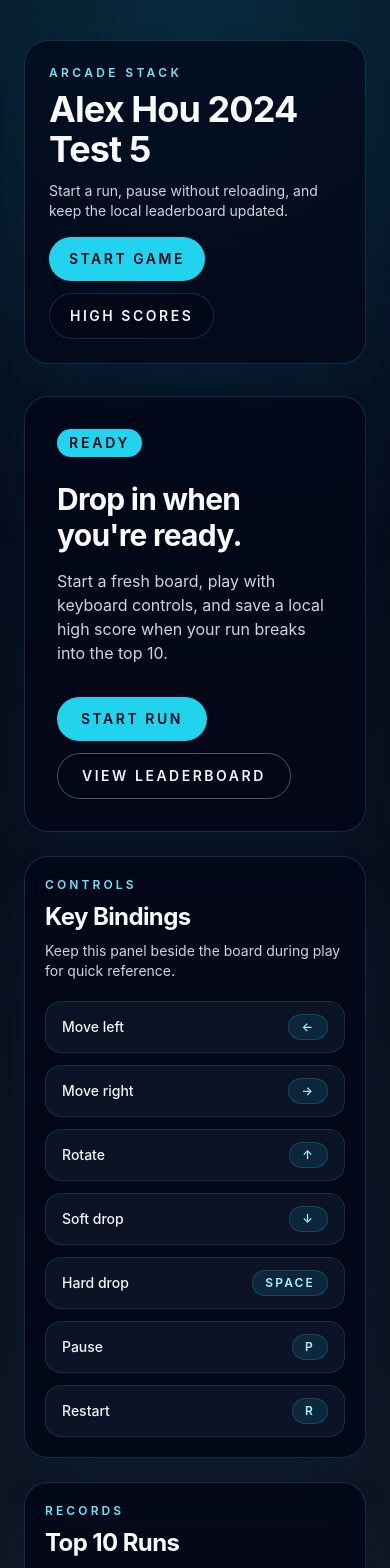
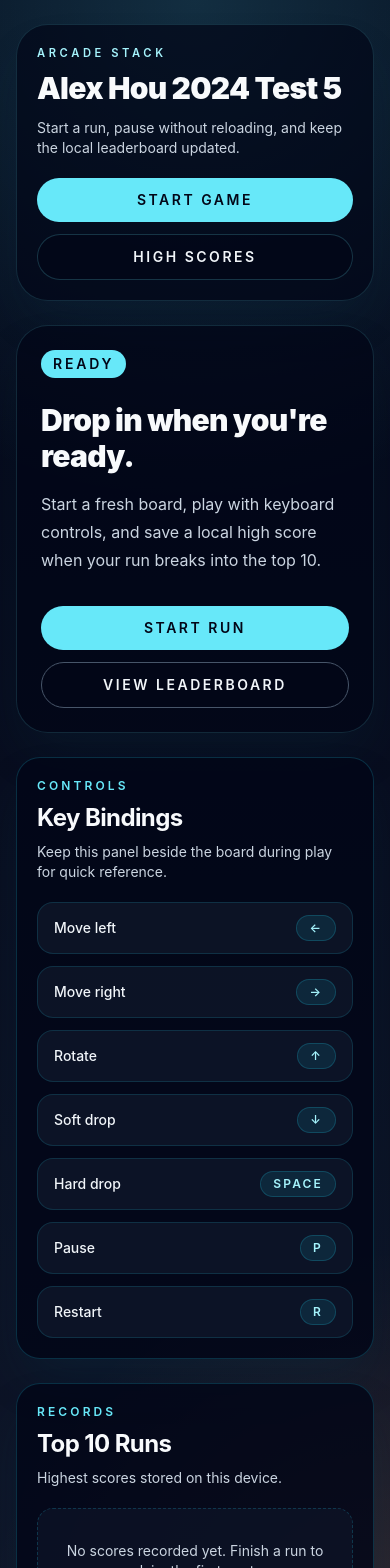
Before and after one commit to mtplayground/Alex-Hou-2024-test-5, a React (Vite) app: page / in a window 390 px wide. Shown: the top 1568 px of the page. Built offline with nearby package versions, Linux system fonts and the light colour scheme.

Commit message:
feat: Responsive layout and visual polish

```diff
--- a/src/App.tsx
+++ b/src/App.tsx
@@ -69,30 +69,30 @@ function App() {
   }
 
   return (
-    <main className="min-h-screen bg-[radial-gradient(circle_at_top,_rgba(34,211,238,0.18),_transparent_32%),linear-gradient(180deg,_#020617,_#111827)] px-6 py-10 text-slate-50">
-      <div className="mx-auto flex w-full max-w-7xl flex-col gap-8">
-        <header className="flex flex-col gap-4 rounded-3xl border border-cyan-400/20 bg-slate-950/70 p-6 shadow-2xl shadow-cyan-950/20 lg:flex-row lg:items-center lg:justify-between">
+    <main className="min-h-screen bg-[radial-gradient(circle_at_top,_rgba(94,228,255,0.18),_transparent_30%),radial-gradient(circle_at_bottom_right,_rgba(255,159,92,0.14),_transparent_24%),linear-gradient(180deg,_#020617,_#0f172a)] px-4 py-6 text-slate-50 sm:px-6 sm:py-8 lg:px-8">
+      <div className="mx-auto flex w-full max-w-[1440px] flex-col gap-6 lg:gap-8">
+        <header className="flex flex-col gap-5 rounded-[2rem] border border-cyan-300/15 bg-slate-950/70 p-5 shadow-2xl shadow-cyan-950/20 sm:p-6 lg:flex-row lg:items-center lg:justify-between lg:p-7">
           <div>
-            <p className="text-xs font-semibold uppercase tracking-[0.28em] text-cyan-300">
+            <p className="text-[0.7rem] font-semibold uppercase tracking-[0.32em] text-cyan-200">
               Arcade Stack
             </p>
-            <h1 className="mt-2 text-4xl font-bold tracking-tight text-slate-50 sm:text-5xl">
+            <h1 className="mt-2 text-3xl font-black tracking-tight text-slate-50 sm:text-5xl xl:text-6xl">
               {APP_TITLE}
             </h1>
-            <p className="mt-3 max-w-2xl text-sm text-slate-300 sm:text-base">
+            <p className="mt-3 max-w-2xl text-sm text-slate-300 sm:text-base xl:text-lg">
               Start a run, pause without reloading, and keep the local leaderboard updated.
             </p>
           </div>
-          <div className="flex flex-wrap gap-3">
+          <div className="flex flex-col gap-3 sm:flex-row sm:flex-wrap">
             <button
-              className="inline-flex items-center justify-center rounded-full bg-cyan-400 px-5 py-3 text-sm font-semibold uppercase tracking-[0.18em] text-slate-950 transition hover:bg-cyan-300"
+              className="inline-flex min-w-[11rem] items-center justify-center rounded-full bg-cyan-300 px-5 py-3 text-sm font-semibold uppercase tracking-[0.18em] text-slate-950 transition hover:bg-cyan-200"
               onClick={handleStartGame}
               type="button"
             >
               {screen === 'playing' ? 'Restart Run' : 'Start Game'}
             </button>
             <button
-              className="inline-flex items-center justify-center rounded-full border border-cyan-400/20 bg-slate-950/60 px-5 py-3 text-sm font-semibold uppercase tracking-[0.18em] text-slate-100 transition hover:border-cyan-300 hover:text-cyan-200"
+              className="inline-flex min-w-[11rem] items-center justify-center rounded-full border border-cyan-300/20 bg-slate-950/60 px-5 py-3 text-sm font-semibold uppercase tracking-[0.18em] text-slate-100 transition hover:border-cyan-200 hover:text-cyan-100"
               onClick={handleViewHighScores}
               type="button"
             >
@@ -102,28 +102,28 @@ function App() {
         </header>
 
         {screen === 'start' ? (
-          <section className="grid gap-6 lg:grid-cols-[1.25fr_0.75fr]">
-            <div className="rounded-3xl border border-cyan-400/20 bg-slate-950/75 p-8 shadow-2xl shadow-cyan-950/25">
-              <span className="inline-flex rounded-full bg-cyan-400 px-3 py-1 text-sm font-semibold uppercase tracking-[0.2em] text-slate-950">
+          <section className="grid items-start gap-6 xl:grid-cols-[minmax(0,1.15fr)_minmax(320px,420px)]">
+            <div className="rounded-[2rem] border border-cyan-300/15 bg-slate-950/75 p-6 shadow-2xl shadow-cyan-950/25 sm:p-8 xl:p-10">
+              <span className="inline-flex rounded-full bg-cyan-300 px-3 py-1 text-sm font-semibold uppercase tracking-[0.2em] text-slate-950">
                 Ready
               </span>
-              <h2 className="mt-6 text-3xl font-bold tracking-tight text-slate-50 sm:text-4xl">
+              <h2 className="mt-6 text-3xl font-black tracking-tight text-slate-50 sm:text-4xl xl:text-5xl">
                 Drop in when you&apos;re ready.
               </h2>
-              <p className="mt-4 max-w-2xl text-base text-slate-300">
+              <p className="mt-4 max-w-2xl text-base leading-7 text-slate-300 xl:text-lg">
                 Start a fresh board, play with keyboard controls, and save a local high score
                 when your run breaks into the top 10.
               </p>
-              <div className="mt-8 flex flex-wrap gap-3">
+              <div className="mt-8 flex flex-col gap-3 sm:flex-row sm:flex-wrap">
                 <button
-                  className="inline-flex items-center justify-center rounded-full bg-cyan-400 px-6 py-3 text-sm font-semibold uppercase tracking-[0.18em] text-slate-950 transition hover:bg-cyan-300"
+                  className="inline-flex min-w-[11rem] items-center justify-center rounded-full bg-cyan-300 px-6 py-3 text-sm font-semibold uppercase tracking-[0.18em] text-slate-950 transition hover:bg-cyan-200"
                   onClick={handleStartGame}
                   type="button"
                 >
                   Start Run
                 </button>
                 <button
-                  className="inline-flex items-center justify-center rounded-full border border-slate-600 bg-slate-950/60 px-6 py-3 text-sm font-semibold uppercase tracking-[0.18em] text-slate-100 transition hover:border-cyan-300 hover:text-cyan-200"
+                  className="inline-flex min-w-[11rem] items-center justify-center rounded-full border border-slate-600 bg-slate-950/60 px-6 py-3 text-sm font-semibold uppercase tracking-[0.18em] text-slate-100 transition hover:border-cyan-300 hover:text-cyan-200"
                   onClick={handleViewHighScores}
                   type="button"
                 >
@@ -131,18 +131,23 @@ function App() {
                 </button>
               </div>
             </div>
-            <div className="flex flex-col gap-6">
-              <ControlsPanel />
-              <HighScores entries={highScores} />
+            <div className="flex flex-col gap-6 xl:sticky xl:top-6">
+              <ControlsPanel className="max-w-none" />
+              <HighScores className="max-w-none" entries={highScores} />
             </div>
           </section>
         ) : null}
 
         {screen === 'playing' ? (
-          <section className="grid gap-6 xl:grid-cols-[minmax(0,1fr)_minmax(340px,420px)]">
-            <div className="flex justify-center">
-              <div className="relative rounded-[2rem] border border-cyan-400/20 bg-slate-950/80 p-4 shadow-2xl shadow-cyan-950/30">
-                <BoardCanvas activePiece={state.activePiece} board={state.board} />
+          <section className="grid items-start gap-6 xl:grid-cols-[minmax(0,1fr)_minmax(320px,400px)] xl:gap-8">
+            <div className="flex justify-center xl:justify-start">
+              <div className="relative w-full max-w-[22rem] rounded-[2rem] border border-cyan-300/15 bg-slate-950/80 p-3 shadow-2xl shadow-cyan-950/30 sm:max-w-[24rem] sm:p-4 xl:max-w-[28rem] xl:p-5">
+                <BoardCanvas
+                  activePiece={state.activePiece}
+                  board={state.board}
+                  cellSize={34}
+                  className="block h-auto w-full rounded-[1.35rem]"
+                />
                 <PauseOverlay visible={state.phase === 'paused'} />
                 <GameOverModal
                   finalScore={state.score}
@@ -156,32 +161,36 @@ function App() {
             </div>
             <div className="flex flex-col gap-6">
               <Hud
+                className="max-w-none"
                 level={state.level}
                 linesCleared={state.linesCleared}
                 score={state.score}
               />
-              <section className="w-full max-w-sm rounded-3xl border border-cyan-400/20 bg-slate-950/80 p-5 text-left shadow-2xl shadow-cyan-950/30">
+              <section className="w-full rounded-3xl border border-cyan-300/15 bg-slate-950/80 p-5 text-left shadow-2xl shadow-cyan-950/30">
                 <p className="text-xs font-semibold uppercase tracking-[0.26em] text-cyan-300">
                   Queue
                 </p>
                 <h2 className="mt-2 text-2xl font-bold tracking-tight text-slate-50">
                   Next Piece
                 </h2>
-                <div className="mt-5 flex justify-center rounded-2xl border border-cyan-400/15 bg-slate-900/80 p-4">
-                  <NextPiece tetrominoType={nextPiece} />
+                <div className="mt-5 flex justify-center rounded-2xl border border-cyan-300/15 bg-slate-900/80 p-4 sm:justify-start">
+                  <NextPiece
+                    className="h-auto w-[96px] sm:w-[112px]"
+                    tetrominoType={nextPiece}
+                  />
                 </div>
               </section>
-              <ControlsPanel />
+              <ControlsPanel className="max-w-none" />
             </div>
           </section>
         ) : null}
 
         {screen === 'highScores' ? (
-          <section className="grid gap-6 lg:grid-cols-[minmax(0,1fr)_340px]">
-            <HighScores entries={highScores} />
+          <section className="grid items-start gap-6 xl:grid-cols-[minmax(0,1fr)_minmax(320px,380px)]">
+            <HighScores className="max-w-none" entries={highScores} />
             <div className="flex flex-col gap-6">
-              <ControlsPanel />
-              <section className="rounded-3xl border border-cyan-400/20 bg-slate-950/80 p-6 text-left shadow-2xl shadow-cyan-950/30">
+              <ControlsPanel className="max-w-none" />
+              <section className="rounded-3xl border border-cyan-300/15 bg-slate-950/80 p-6 text-left shadow-2xl shadow-cyan-950/30">
                 <p className="text-xs font-semibold uppercase tracking-[0.26em] text-cyan-300">
                   Navigation
                 </p>
@@ -191,9 +200,9 @@ function App() {
                 <p className="mt-3 text-sm text-slate-300">
                   Jump back to the start screen or launch another run immediately.
                 </p>
-                <div className="mt-6 flex flex-col gap-3">
+                <div className="mt-6 flex flex-col gap-3 sm:flex-row xl:flex-col">
                   <button
-                    className="inline-flex items-center justify-center rounded-full bg-cyan-400 px-5 py-3 text-sm font-semibold uppercase tracking-[0.18em] text-slate-950 transition hover:bg-cyan-300"
+                    className="inline-flex items-center justify-center rounded-full bg-cyan-300 px-5 py-3 text-sm font-semibold uppercase tracking-[0.18em] text-slate-950 transition hover:bg-cyan-200"
                     onClick={handleStartGame}
                     type="button"
                   >
--- a/src/components/ControlsPanel.tsx
+++ b/src/components/ControlsPanel.tsx
@@ -8,11 +8,15 @@ const CONTROLS = [
   { action: 'Restart', keyLabel: 'R' },
 ] as const
 
-export function ControlsPanel() {
+export interface ControlsPanelProps {
+  className?: string
+}
+
+export function ControlsPanel({ className }: ControlsPanelProps) {
   return (
     <section
       aria-label="Controls"
-      className="w-full max-w-sm rounded-3xl border border-cyan-400/20 bg-slate-950/80 p-5 text-left shadow-2xl shadow-cyan-950/30"
+      className={`w-full rounded-3xl border border-cyan-400/20 bg-slate-950/80 p-5 text-left shadow-2xl shadow-cyan-950/30 ${className ?? 'max-w-sm'}`}
     >
       <div className="mb-5">
         <p className="text-xs font-semibold uppercase tracking-[0.26em] text-cyan-300">
--- a/src/components/HighScores.tsx
+++ b/src/components/HighScores.tsx
@@ -1,6 +1,7 @@
 import type { HighScoreEntry } from '../types/game'
 
 export interface HighScoresProps {
+  className?: string
   entries: HighScoreEntry[]
 }
 
@@ -12,11 +13,11 @@ function formatAchievedAt(value: string): string {
   }).format(new Date(value))
 }
 
-export function HighScores({ entries }: HighScoresProps) {
+export function HighScores({ className, entries }: HighScoresProps) {
   return (
     <section
       aria-label="High scores"
-      className="w-full max-w-sm rounded-3xl border border-cyan-400/20 bg-slate-950/80 p-5 text-left shadow-2xl shadow-cyan-950/30"
+      className={`w-full rounded-3xl border border-cyan-400/20 bg-slate-950/80 p-5 text-left shadow-2xl shadow-cyan-950/30 ${className ?? 'max-w-sm'}`}
     >
       <div className="mb-5">
         <p className="text-xs font-semibold uppercase tracking-[0.26em] text-cyan-300">
--- a/src/components/Hud.tsx
+++ b/src/components/Hud.tsx
@@ -1,4 +1,5 @@
 export interface HudProps {
+  className?: string
   level: number
   linesCleared: number
   score: number
@@ -22,11 +23,11 @@ function StatCard({ label, value }: StatCardProps) {
   )
 }
 
-export function Hud({ level, linesCleared, score }: HudProps) {
+export function Hud({ className, level, linesCleared, score }: HudProps) {
   return (
     <section
       aria-label="Game stats"
-      className="w-full max-w-sm rounded-3xl border border-cyan-400/20 bg-slate-950/80 p-5 text-left shadow-2xl shadow-cyan-950/30"
+      className={`w-full rounded-3xl border border-cyan-400/20 bg-slate-950/80 p-5 text-left shadow-2xl shadow-cyan-950/30 ${className ?? 'max-w-sm'}`}
     >
       <div className="mb-5 flex items-center justify-between gap-4">
         <div>
```
Also changed, not shown: src/components/boardCanvasTheme.ts (+8 -8 lines).
